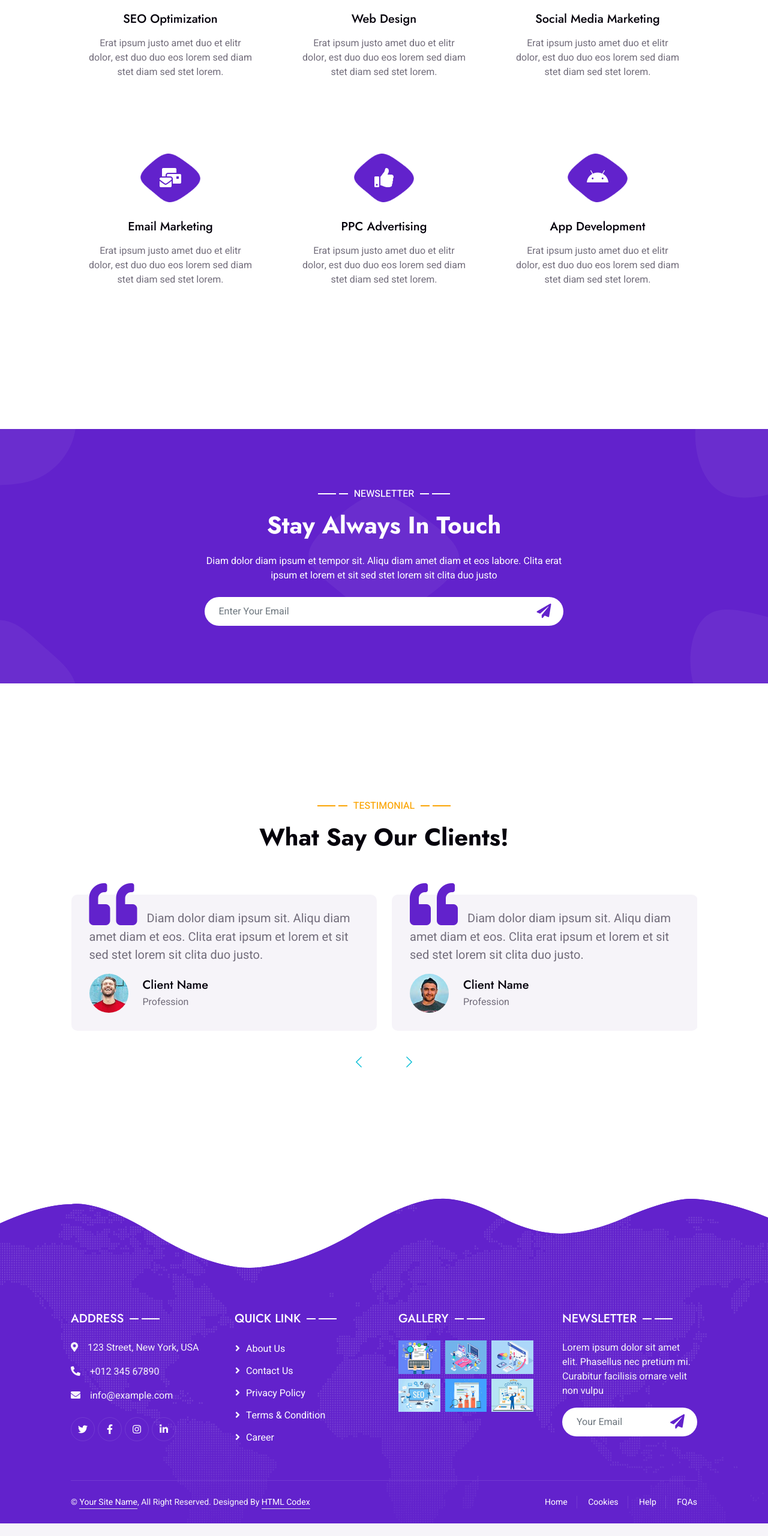
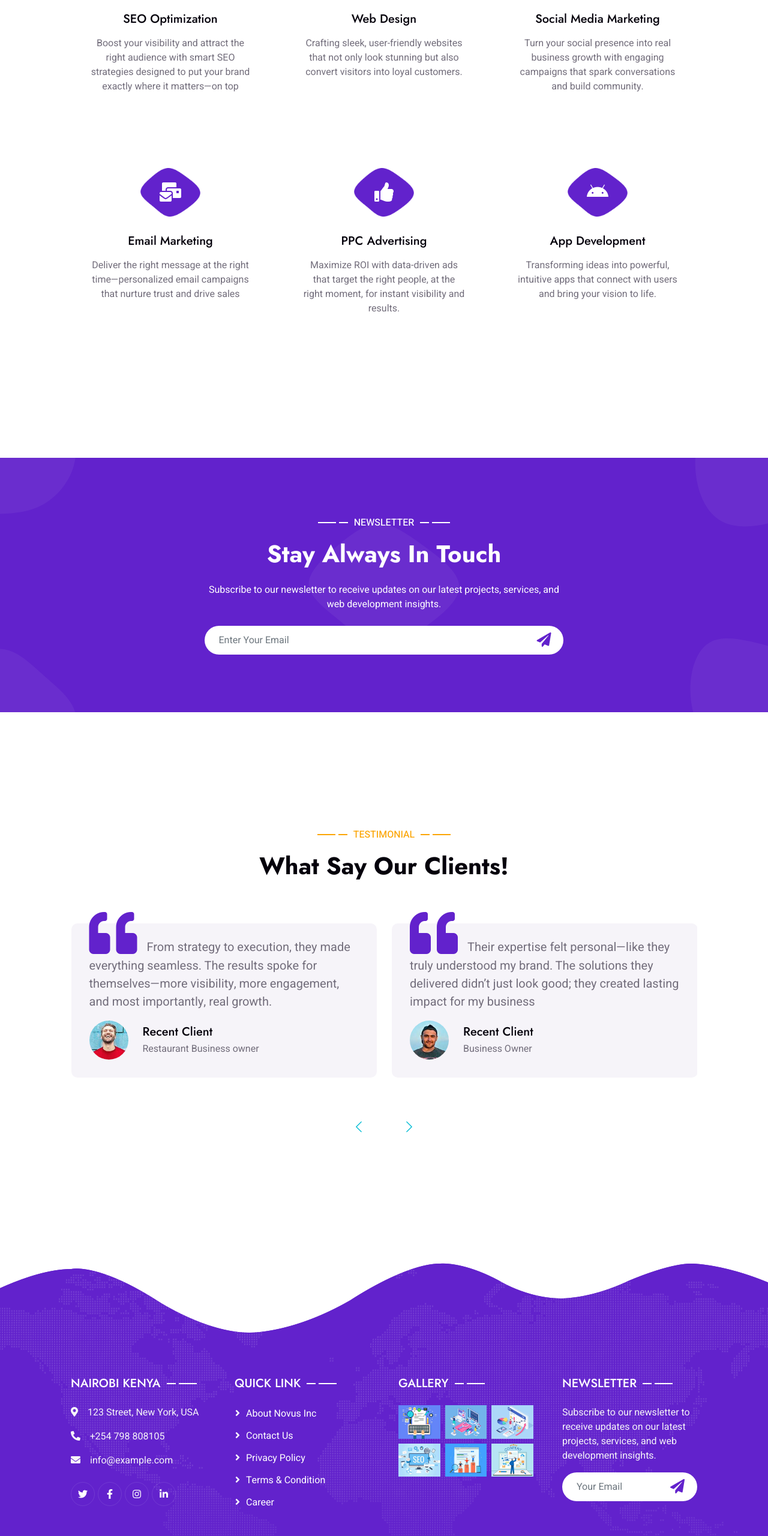
Before and after one commit to novus-inc-marketplace/portfolio_website, a plain HTML site: page service.html in a window 1280 px wide. Shown: the part 970-3530 px from the top of the page at 60% size. Before the commit the page ends 3509 px from the top, so only its background shows below. Drawn offline with nearby package versions, Linux system fonts and the light colour scheme.

Commit message:
site ready for deployment

```diff
--- a/service.html
+++ b/service.html
@@ -110,7 +110,7 @@
                                 <i class="fa fa-search fa-2x"></i>
                             </div>
                             <h5 class="mb-3">SEO Optimization</h5>
-                            <p class="m-0">Erat ipsum justo amet duo et elitr dolor, est duo duo eos lorem sed diam stet diam sed stet lorem.</p>
+                            <p class="m-0">Boost your visibility and attract the right audience with smart SEO strategies designed to put your brand exactly where it matters—on top</p>
                             <a class="btn btn-square" href=""><i class="fa fa-arrow-right"></i></a>
                         </div>
                     </div>
@@ -120,7 +120,7 @@
                                 <i class="fa fa-laptop-code fa-2x"></i>
                             </div>
                             <h5 class="mb-3">Web Design</h5>
-                            <p class="m-0">Erat ipsum justo amet duo et elitr dolor, est duo duo eos lorem sed diam stet diam sed stet lorem.</p>
+                            <p class="m-0">Crafting sleek, user-friendly websites that not only look stunning but also convert visitors into loyal customers.</p>
                             <a class="btn btn-square" href=""><i class="fa fa-arrow-right"></i></a>
                         </div>
                     </div>
@@ -130,7 +130,7 @@
                                 <i class="fab fa-facebook-f fa-2x"></i>
                             </div>
                             <h5 class="mb-3">Social Media Marketing</h5>
-                            <p class="m-0">Erat ipsum justo amet duo et elitr dolor, est duo duo eos lorem sed diam stet diam sed stet lorem.</p>
+                            <p class="m-0">Turn your social presence into real business growth with engaging campaigns that spark conversations and build community.</p>
                             <a class="btn btn-square" href=""><i class="fa fa-arrow-right"></i></a>
                         </div>
                     </div>
@@ -140,7 +140,7 @@
                                 <i class="fa fa-mail-bulk fa-2x"></i>
                             </div>
                             <h5 class="mb-3">Email Marketing</h5>
-                            <p class="m-0">Erat ipsum justo amet duo et elitr dolor, est duo duo eos lorem sed diam stet diam sed stet lorem.</p>
+                            <p class="m-0">Deliver the right message at the right time—personalized email campaigns that nurture trust and drive sales</p>
                             <a class="btn btn-square" href=""><i class="fa fa-arrow-right"></i></a>
                         </div>
                     </div>
@@ -150,7 +150,7 @@
                                 <i class="fa fa-thumbs-up fa-2x"></i>
                             </div>
                             <h5 class="mb-3">PPC Advertising</h5>
-                            <p class="m-0">Erat ipsum justo amet duo et elitr dolor, est duo duo eos lorem sed diam stet diam sed stet lorem.</p>
+                            <p class="m-0">Maximize ROI with data-driven ads that target the right people, at the right moment, for instant visibility and results.</p>
                             <a class="btn btn-square" href=""><i class="fa fa-arrow-right"></i></a>
                         </div>
                     </div>
@@ -160,7 +160,7 @@
                                 <i class="fab fa-android fa-2x"></i>
                             </div>
                             <h5 class="mb-3">App Development</h5>
-                            <p class="m-0">Erat ipsum justo amet duo et elitr dolor, est duo duo eos lorem sed diam stet diam sed stet lorem.</p>
+                            <p class="m-0">Transforming ideas into powerful, intuitive apps that connect with users and bring your vision to life.</p>
                             <a class="btn btn-square" href=""><i class="fa fa-arrow-right"></i></a>
                         </div>
                     </div>
@@ -177,7 +177,7 @@
                     <div class="col-lg-7 text-center">
                         <p class="section-title text-white justify-content-center"><span></span>Newsletter<span></span></p>
                         <h1 class="text-center text-white mb-4">Stay Always In Touch</h1>
-                        <p class="text-white mb-4">Diam dolor diam ipsum et tempor sit. Aliqu diam amet diam et eos labore. Clita erat ipsum et lorem et sit sed stet lorem sit clita duo justo</p>
+                        <p class="text-white mb-4">Subscribe to our newsletter to receive updates on our latest projects, services, and web development insights.</p>
                         <div class="position-relative w-100 mt-3">
                             <input class="form-control border-0 rounded-pill w-100 ps-4 pe-5" type="text" placeholder="Enter Your Email" style="height: 48px;">
                             <button type="button" class="btn shadow-none position-absolute top-0 end-0 mt-1 me-2"><i class="fa fa-paper-plane text-primary fs-4"></i></button>
@@ -196,32 +196,32 @@
                 <h1 class="text-center mb-5">What Say Our Clients!</h1>
                 <div class="owl-carousel testimonial-carousel">
                     <div class="testimonial-item bg-light rounded my-4">
-                        <p class="fs-5"><i class="fa fa-quote-left fa-4x text-primary mt-n4 me-3"></i>Diam dolor diam ipsum sit. Aliqu diam amet diam et eos. Clita erat ipsum et lorem et sit sed stet lorem sit clita duo justo.</p>
+                        <p class="fs-5"><i class="fa fa-quote-left fa-4x text-primary mt-n4 me-3"></i>Working with Novus Inc was a game-changer for my business. Their creative approach and attention to detail not only gave me a stunning website but also attracted the right clients I’d been missing.</p>
                         <div class="d-flex align-items-center">
                             <img class="img-fluid flex-shrink-0 rounded-circle" src="img/testimonial-1.jpg" style="width: 65px; height: 65px;">
                             <div class="ps-4">
-                                <h5 class="mb-1">Client Name</h5>
-                                <span>Profession</span>
+                                <h5 class="mb-1">Recent Client</h5>
+                                <span>Gym Business Owner</span>
                             </div>
                         </div>
                     </div>
                     <div class="testimonial-item bg-light rounded my-4">
-                        <p class="fs-5"><i class="fa fa-quote-left fa-4x text-primary mt-n4 me-3"></i>Diam dolor diam ipsum sit. Aliqu diam amet diam et eos. Clita erat ipsum et lorem et sit sed stet lorem sit clita duo justo.</p>
+                        <p class="fs-5"><i class="fa fa-quote-left fa-4x text-primary mt-n4 me-3"></i>From strategy to execution, they made everything seamless. The results spoke for themselves—more visibility, more engagement, and most importantly, real growth.</p>
                         <div class="d-flex align-items-center">
                             <img class="img-fluid flex-shrink-0 rounded-circle" src="img/testimonial-2.jpg" style="width: 65px; height: 65px;">
                             <div class="ps-4">
-                                <h5 class="mb-1">Client Name</h5>
-                                <span>Profession</span>
+                                <h5 class="mb-1">Recent Client</h5>
+                                <span>Restaurant Business owner</span>
                             </div>
                         </div>
                     </div>
                     <div class="testimonial-item bg-light rounded my-4">
-                        <p class="fs-5"><i class="fa fa-quote-left fa-4x text-primary mt-n4 me-3"></i>Diam dolor diam ipsum sit. Aliqu diam amet diam et eos. Clita erat ipsum et lorem et sit sed stet lorem sit clita duo justo.</p>
+                        <p class="fs-5"><i class="fa fa-quote-left fa-4x text-primary mt-n4 me-3"></i>Their expertise felt personal—like they truly understood my brand. The solutions they delivered didn’t just look good; they created lasting impact for my business</p>
                         <div class="d-flex align-items-center">
                             <img class="img-fluid flex-shrink-0 rounded-circle" src="img/testimonial-3.jpg" style="width: 65px; height: 65px;">
                             <div class="ps-4">
-                                <h5 class="mb-1">Client Name</h5>
-                                <span>Profession</span>
+                                <h5 class="mb-1">Recent Client</h5>
+                                <span>Business Owner</span>
                             </div>
                         </div>
                     </div>
@@ -236,20 +236,20 @@
             <div class="container py-5 px-lg-5">
                 <div class="row g-5">
                     <div class="col-md-6 col-lg-3">
-                        <p class="section-title text-white h5 mb-4">Address<span></span></p>
+                        <p class="section-title text-white h5 mb-4">Nairobi Kenya<span></span></p>
                         <p><i class="fa fa-map-marker-alt me-3"></i>123 Street, New York, USA</p>
-                        <p><i class="fa fa-phone-alt me-3"></i>+012 345 67890</p>
+                        <p><i class="fa fa-phone-alt me-3"></i>+254 798 808105</p>
                         <p><i class="fa fa-envelope me-3"></i>info@example.com</p>
                         <div class="d-flex pt-2">
                             <a class="btn btn-outline-light btn-social" href=""><i class="fab fa-twitter"></i></a>
                             <a class="btn btn-outline-light btn-social" href=""><i class="fab fa-facebook-f"></i></a>
-                            <a class="btn btn-outline-light btn-social" href=""><i class="fab fa-instagram"></i></a>
+                            <a class="btn btn-outline-light btn-social" href="https://instagram.com/novus-inc-marketplace"><i class="fab fa-instagram"></i></a>
                             <a class="btn btn-outline-light btn-social" href=""><i class="fab fa-linkedin-in"></i></a>
                         </div>
                     </div>
                     <div class="col-md-6 col-lg-3">
                         <p class="section-title text-white h5 mb-4">Quick Link<span></span></p>
-                        <a class="btn btn-link" href="">About Us</a>
+                        <a class="btn btn-link" href="">About Novus Inc</a>
                         <a class="btn btn-link" href="">Contact Us</a>
                         <a class="btn btn-link" href="">Privacy Policy</a>
                         <a class="btn btn-link" href="">Terms & Condition</a>
@@ -280,7 +280,7 @@
                     </div>
                     <div class="col-md-6 col-lg-3">
                         <p class="section-title text-white h5 mb-4">Newsletter<span></span></p>
-                        <p>Lorem ipsum dolor sit amet elit. Phasellus nec pretium mi. Curabitur facilisis ornare velit non vulpu</p>
+                        <p>Subscribe to our newsletter to receive updates on our latest projects, services, and web development insights.</p>
                         <div class="position-relative w-100 mt-3">
                             <input class="form-control border-0 rounded-pill w-100 ps-4 pe-5" type="text" placeholder="Your Email" style="height: 48px;">
                             <button type="button" class="btn shadow-none position-absolute top-0 end-0 mt-1 me-2"><i class="fa fa-paper-plane text-primary fs-4"></i></button>
@@ -292,10 +292,10 @@
                 <div class="copyright">
                     <div class="row">
                         <div class="col-md-6 text-center text-md-start mb-3 mb-md-0">
-                            &copy; <a class="border-bottom" href="#">Your Site Name</a>, All Right Reserved.
+                            &copy; <a class="border-bottom" href="#">Novus Inc</a>, All Right Reserved.
 
 							<!--/*** This template is free as long as you keep the footer author’s credit link/attribution link/backlink. If you'd like to use the template without the footer author’s credit link/attribution link/backlink, you can purchase the Credit Removal License from "https://htmlcodex.com/credit-removal". Thank you for your support. ***/-->
-							Designed By <a class="border-bottom" href="https://htmlcodex.com">HTML Codex</a>
+							Designed By <a class="border-bottom" href="https://github.com/novus-inc-marketplace">Novus Inc</a>
                         </div>
                         <div class="col-md-6 text-center text-md-end">
                             <div class="footer-menu">
```
Also changed, not shown: 404.html (+7 -7 lines), about.html (+6 -6 lines), project.html (+11 -11 lines), team.html (+15 -15 lines), testimonial.html (+14 -14 lines), LICENSE.txt.
